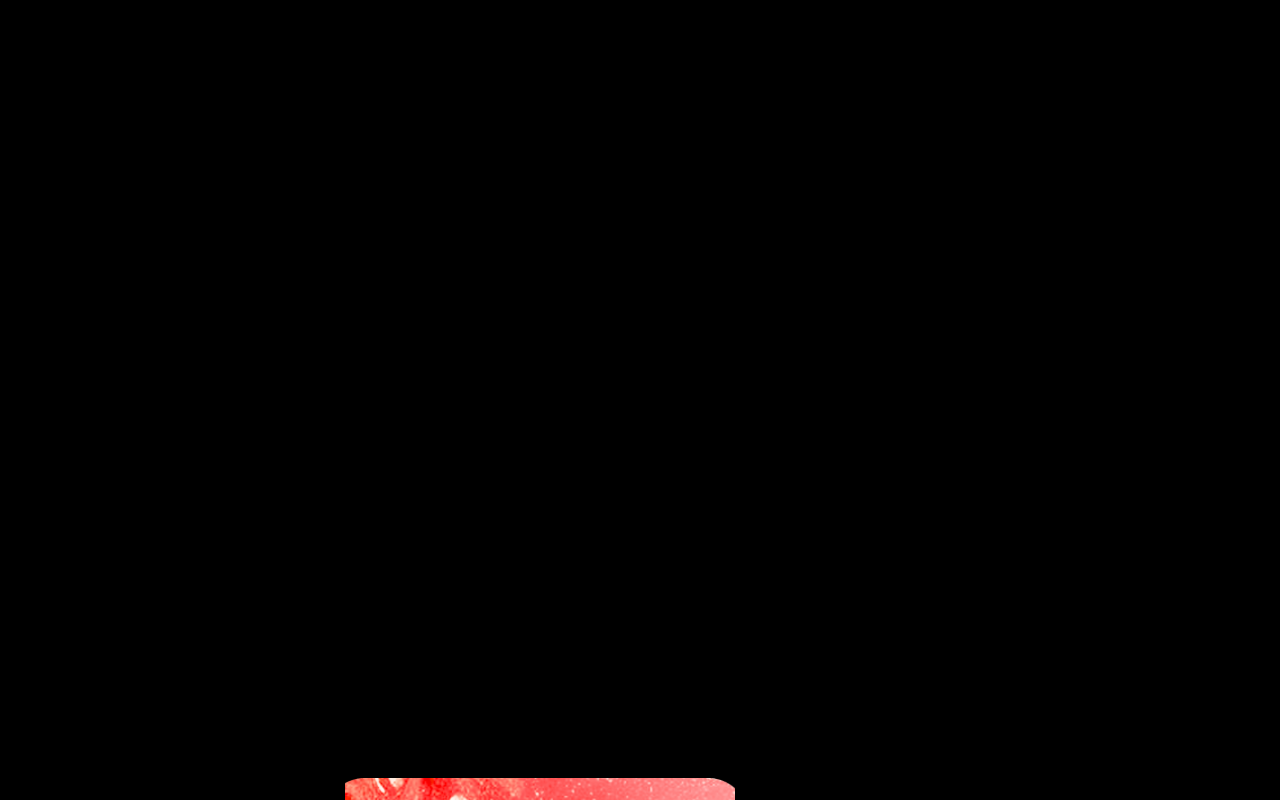
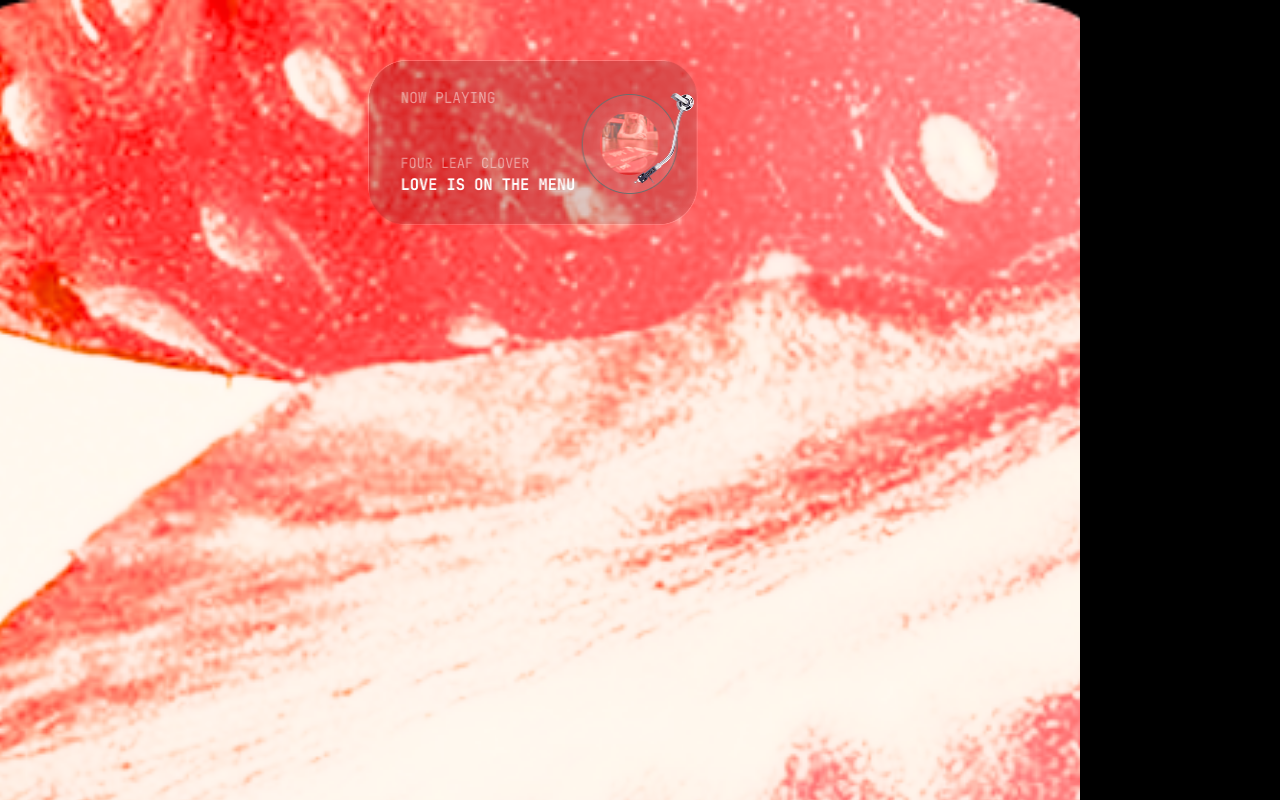
Before and after one commit to Puff3rfish/market-market, a plain HTML site: page index.html in a window 1280 px wide. Shown: the top 800 px of the page. Drawn offline with Linux system fonts and the light colour scheme.

Commit message:
Update style.css

```diff
--- a/style.css
+++ b/style.css
@@ -11,8 +11,8 @@ body {
 
 .frame {
   display: none;
-  width: 390px;
-  height: 844px;
+  width: 1080px;
+  height: 2400px;
   flex-direction: column;
   align-items: center;
   position: relative;
```
